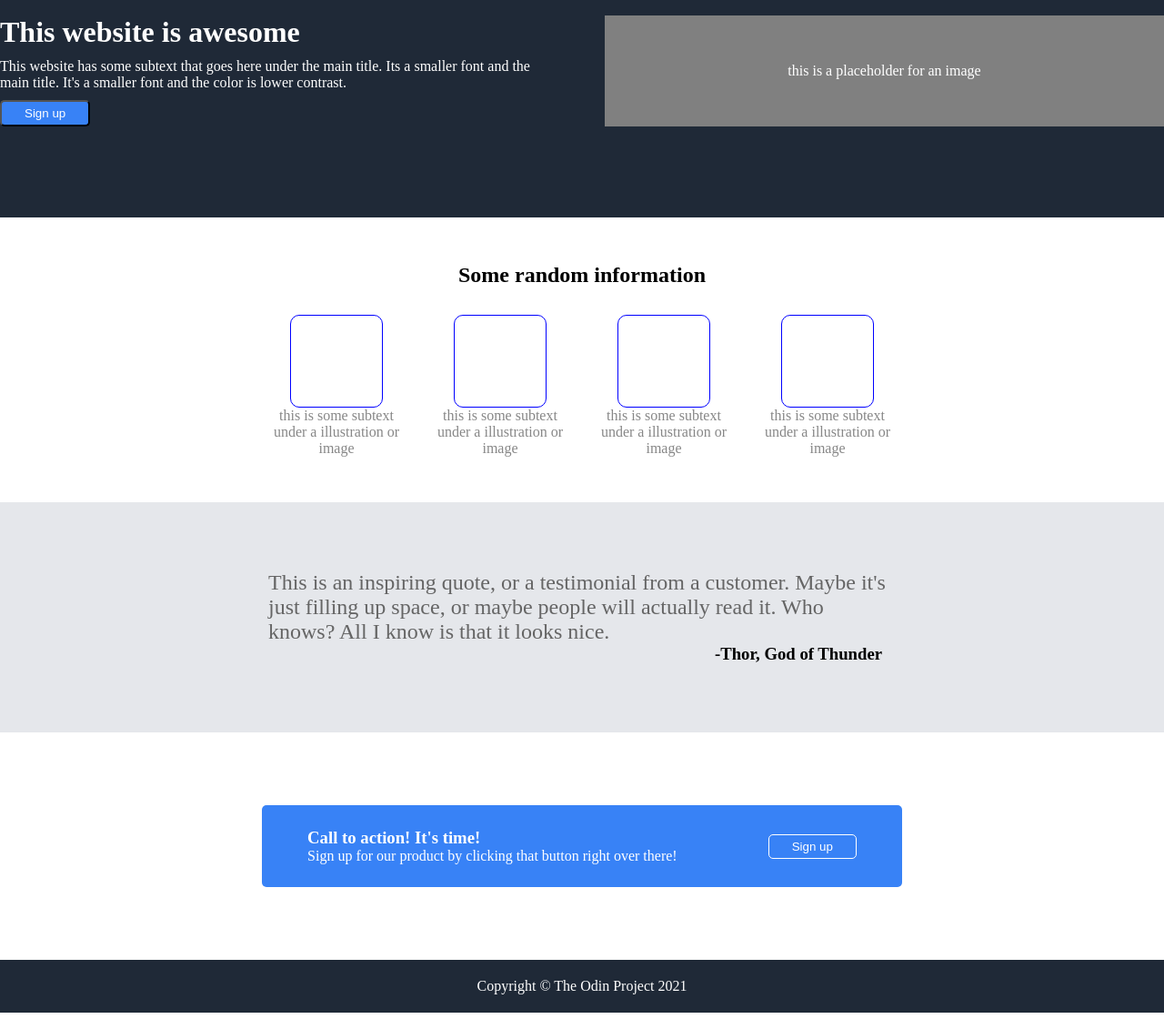
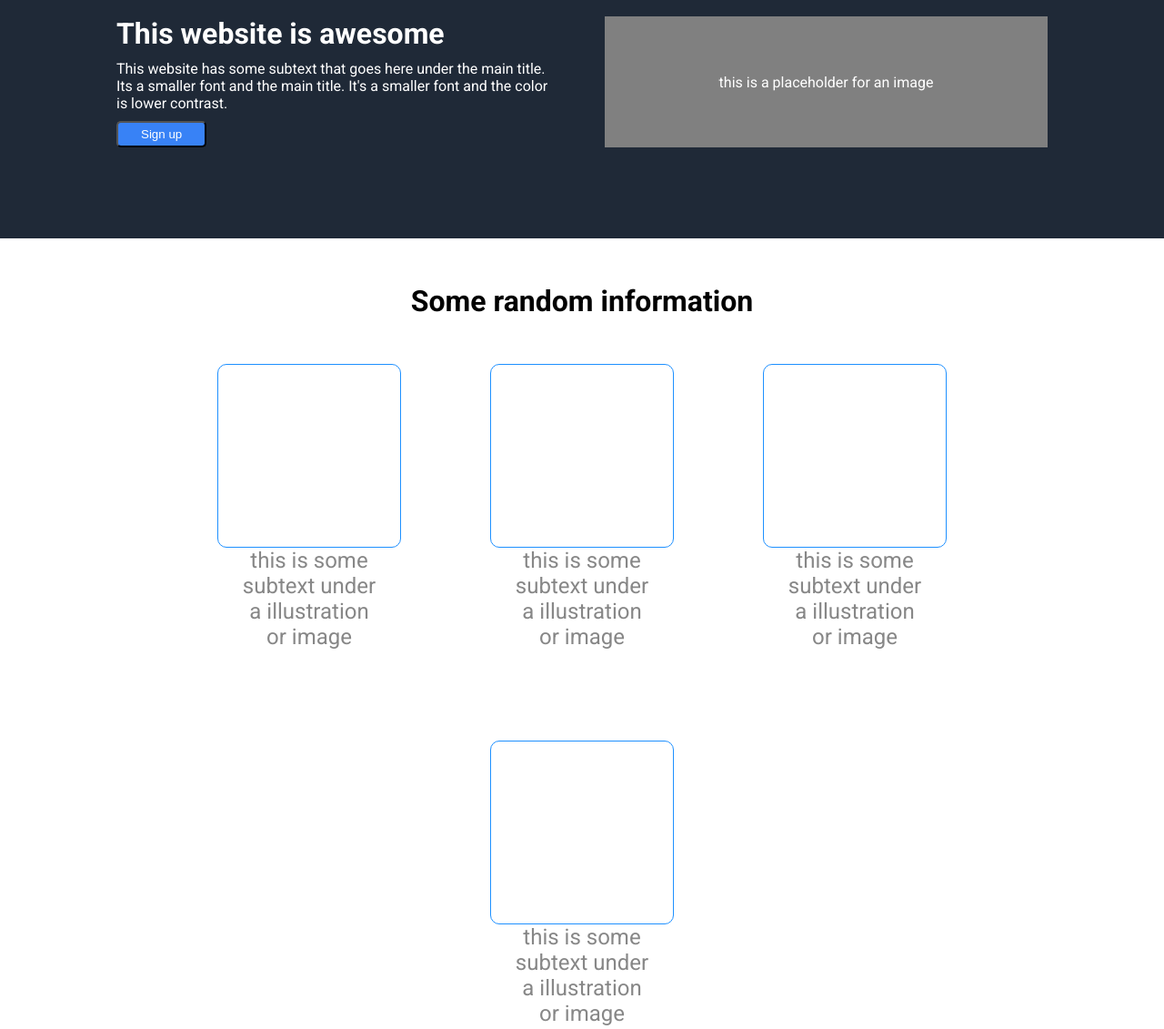
Before and after one commit to tobytietphoto/odin-landing-page, a plain HTML site: page index.html in a window 1280 px wide. Shown: the part 60-1191 px from the top of the page at 91% size. Drawn offline with Linux system fonts and the light colour scheme.

Commit message:
adjusted the width for each section on landing page with percentage.

```diff
--- a/index.html
+++ b/index.html
@@ -13,9 +13,9 @@
     <div class="container">
 
         <div class="top-container">
+
             <div class="header">
                 <h2>Header Logo</h2>
-
                 <ul>
                     <li>header link one</li>
                     <li>header link two</li>
@@ -25,10 +25,8 @@
 
             <div class="top">
                 <div class="left">
-                    <div class="left-box">
                         <h1>This website is awesome</h1>
                         <p>This website has some subtext that goes here under the main title. Its a smaller font and the                            main title. It's a smaller font and the color is lower contrast.</p>
-                    </div>
                     <div class="button">
                         <button>Sign up</button>
                     </div>
@@ -39,9 +37,10 @@
                 </div>
             </div>
         </div>
+
         <div class="mid">
 
-                <h2>Some random information</h2>
+            <h1>Some random information</h1>
 
             <div class="box-container">
                 <div class="box">
@@ -71,7 +70,7 @@
                     <p>This is an inspiring quote, or a testimonial from a customer. Maybe it's just filling up
                     space, or maybe people will actually read it. Who knows? All I know is that it looks nice.
                     </p>
-                    <h3>-Thor, God of Thunder</h3>
+                    <h1>-Thor, God of Thunder</h1>
                 </div>
             </div>
 
@@ -81,7 +80,6 @@
                         <h3>Call to action! It's time!</h3>
                         <p>Sign up for our product by clicking that button right over there!</p>
                     </div>
-
                     <div class="sign-button">
                         <button>Sign up</button>
                     </div>
--- a/style.css
+++ b/style.css
@@ -4,34 +4,34 @@
 }
 
 body {
-
+    font-family: "roboto";
 }
-
-.test {
-
-}
-
 
 .container {
     display: flex;
     flex-direction: column;
-    justify-content: center;
-    gap: 50px;
+    flex-wrap: wrap;
 }
 
 .top-container {
     display: flex;
     flex-direction: column;
+    align-items: center;
+    flex: 1;
     gap: 50px;
     color: white;
     background-color: #1F2937;
     padding-bottom: 100px;
+
 }
 
 .header {
     display: flex;
+    flex-wrap: wrap;
+    justify-content: center;
     justify-content: space-between;
-
+    flex: 1;
+    width: 80%;
 }
 
 ul {
@@ -42,9 +42,8 @@ ul {
 
 .top {
     display: flex;
-    flex-wrap: wrap;
     gap: 50px;
-    flex: 1;
+    width: 80%;
 }
 
 
@@ -56,18 +55,6 @@ flex: 1;
 gap: 10px;
 }
 
-.left-box {
-    display: flex;
-    flex-direction: column;
-    gap: 10px;
-    flex: 1;
-}
-
-.button {
-    display: flex;
-    flex: 1;
-}
-
 button {
     background-color: #3882F6;
     color: #FFFFFF;
@@ -77,49 +64,48 @@ button {
 
 .right-box {
     display: flex;
-    flex: 1;
     justify-content: center;
     align-items: center;
     background-color: gray;
+    flex: 1;
 }
 
 .mid {
-    display: flex;
-    flex-wrap: wrap;
-    flex-direction: column;
-    flex: 1;
-    gap: 30px;
+    width: 80%;
+    margin: auto;
+    padding: 50px 0px;
 }
 
-.mid h2 {
-    display: flex;
-    justify-content: center;
+.mid h1 {
+    text-align: center;
+    font-size: 2em;
+    padding-bottom: 50px;
 }
 
 .box-container {
     display: flex;
     flex-wrap: wrap;
     justify-content: center;
-    flex: 1;
-    gap: 40px;
+    gap: 100px;
 }
 
 .box {
     display: flex;
     flex-wrap: wrap;
     justify-content: center;
-    width: 140px;
-
+    width: 200px;
 }
 
 .box p {
     text-align: center;
     color: rgb(135, 135, 135);
+    font-size: 1.5em;
+    width: 150px
 }
 
 .mini-box {
-    border: 1px solid blue;
-    padding: 50px;
+    border: 1px solid dodgerblue;
+    padding: 100px;
     border-radius: 10px;
 }
 
@@ -127,42 +113,42 @@ button {
     display: flex;
     justify-content: center;
     background-color: #E5E7EB;
-    padding: 75px;
+    padding: 100px 0;
 }
 
 .quote-box {
     display: flex;
     flex-direction: column;
     justify-content: center;
-    width: 690px;
+    width: 50%;
 }
 
 .quote-box p {
-    font-size: 1.5em;
+    font-size: 2.8em;
     color: #656565;
 
 }
 
-.quote-box h3 {
+.quote-box h1 {
     display: flex;
     justify-content: end;
-    padding-right: 15px;
+    padding-right: 25px;
 }
 
 .blue-container {
     display: flex;
-    justify-content: space-around;
+    justify-content: center;
     align-items: center;
-    flex: 1;
+    margin: 100px;
     color: white;
-    padding: 30px 80px;
+
 }
 
 .sign-button {
     display: flex;
     flex: 1;
     align-items: center;
-    justify-content: center;
+    justify-content: end;
 }
 
 .sign-button button {
@@ -172,17 +158,23 @@ button {
 .action-container {
     display: flex;
     gap: 100px;
-    padding: 25px 50px;
+    padding: 35px 100px;
     border-radius: 5px;
+    font-size: 1.5em;
     background-color: #3882F6;
+    width: 80%;
+}
+
+.action-container {
+    justify-content: center;
 }
 
 .footer {
     display: flex;
-    flex: 1;
     justify-content: center;
     align-items: center;
     padding: 20px;
     background-color: #1F2937;
     color: white;
+    font-size: 1.5em;
 }
```
Lines whose indentation alone changed are shown as unchanged.
